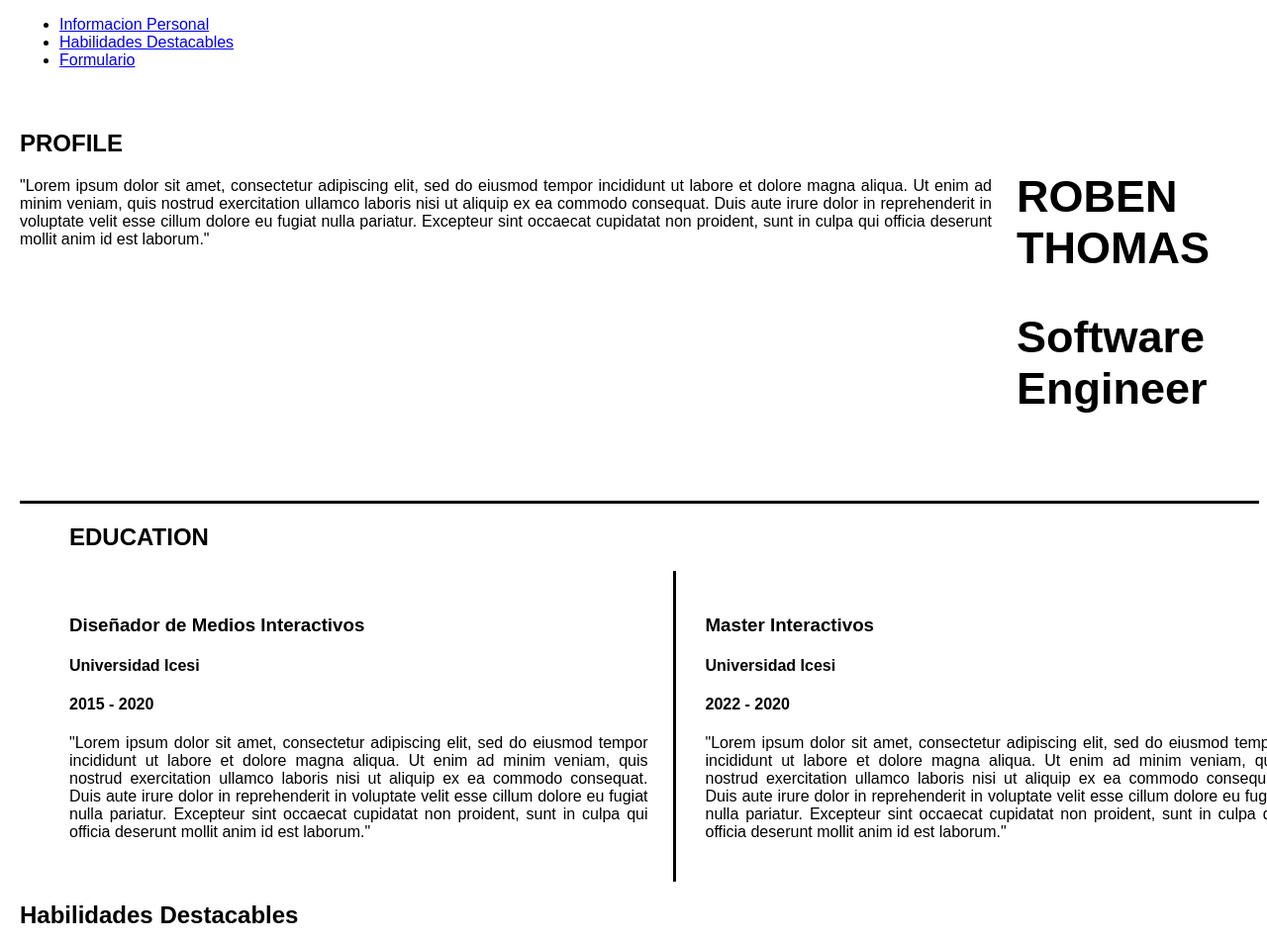
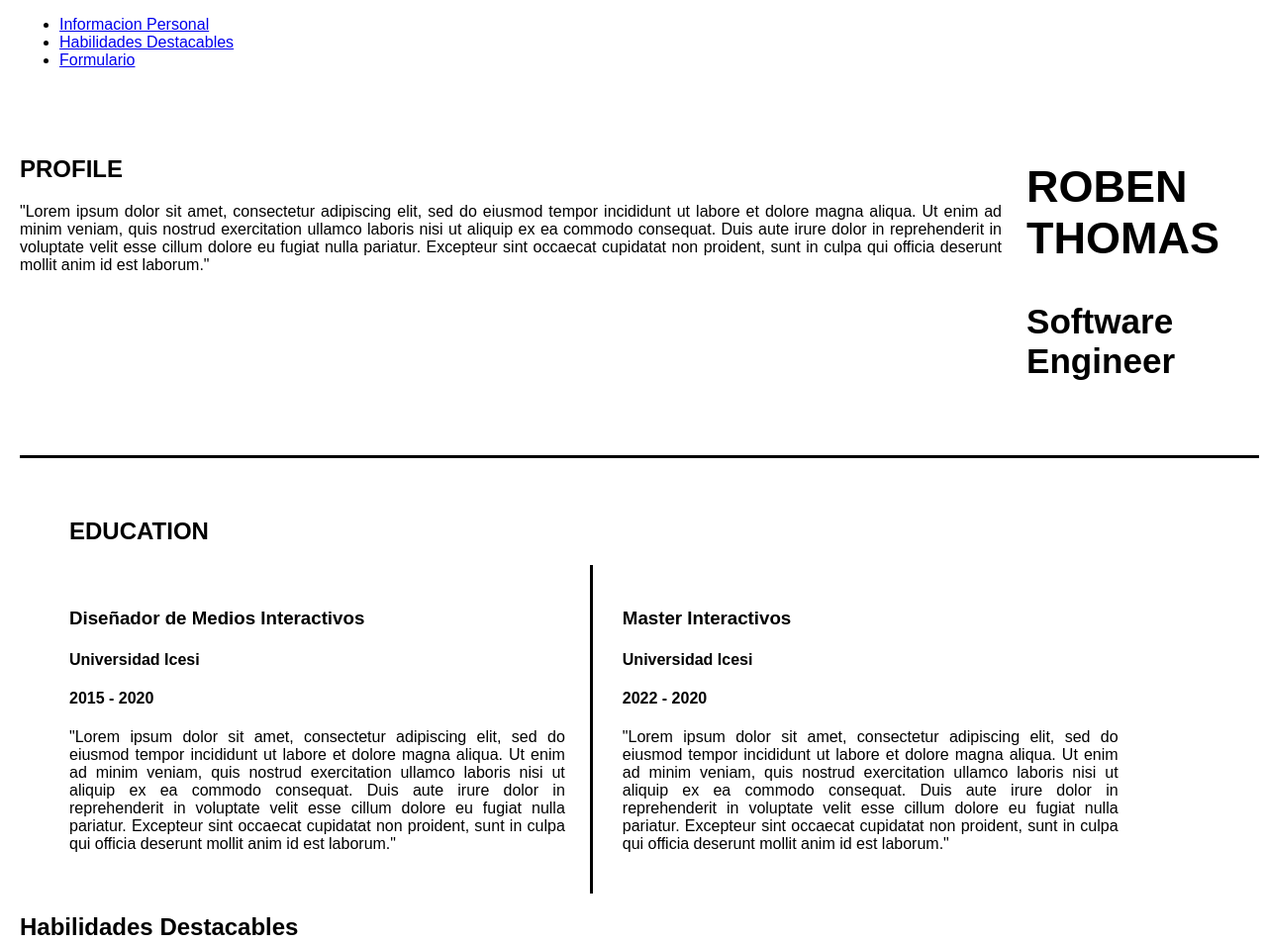
Before and after one commit to violette-o/Bonus-, a plain HTML site: page index.html in a window 1280 px wide. Shown: the top 954 px of the page at 99% size. Drawn offline with Linux system fonts and the light colour scheme.

Commit message:
bonus actualizado

```diff
--- a/estilos.css
+++ b/estilos.css
@@ -19,7 +19,7 @@ body {
 
 .profile {
     display: flex;
-    padding: 25px 25px 25px 0px;
+    padding: 15px 15px 15px 0px;
     text-align: justify;
     border-bottom: 3px solid black;
 }
@@ -29,6 +29,8 @@ body {
     width: 100%;
     padding-left: 50px;
     padding-right: 50px;
+    margin-top: 60px;
+
 
 }
 
@@ -38,14 +40,14 @@ body {
 
 .education-element {
     padding: 25px 25px 25px 0px;
-    width: 50%;
+    width: 40%;
     text-align: justify;
     border-right: 3px solid black;
 }
 
 .education-element-borde {
     padding: 25px 25px 25px 0px;
-    width: 50%;
+    width: 40%;
     text-align: justify;
     margin-left: 30px;
 }
--- a/index.html
+++ b/index.html
@@ -19,13 +19,13 @@
     <section>
 
         <div class="profile">
-            <div id="info">
+            <div id="info"><br><br>
                 <h1>PROFILE</h1>
                 <p>"Lorem ipsum dolor sit amet, consectetur adipiscing elit, sed do eiusmod tempor incididunt ut labore et dolore magna aliqua. Ut enim ad minim veniam, quis nostrud exercitation ullamco laboris nisi ut aliquip ex ea commodo consequat. Duis aute irure dolor in reprehenderit in voluptate velit esse cillum dolore eu fugiat nulla pariatur. Excepteur sint occaecat cupidatat non proident, sunt in culpa qui officia deserunt mollit anim id est laborum."</p>
             </div>
         <div class="nombre">
             <h1>ROBEN THOMAS</h1>
-                <h2>Software Engineer</h2>
+                <h3>Software Engineer</h3>
         </div>
         </div>
     </section>
```
